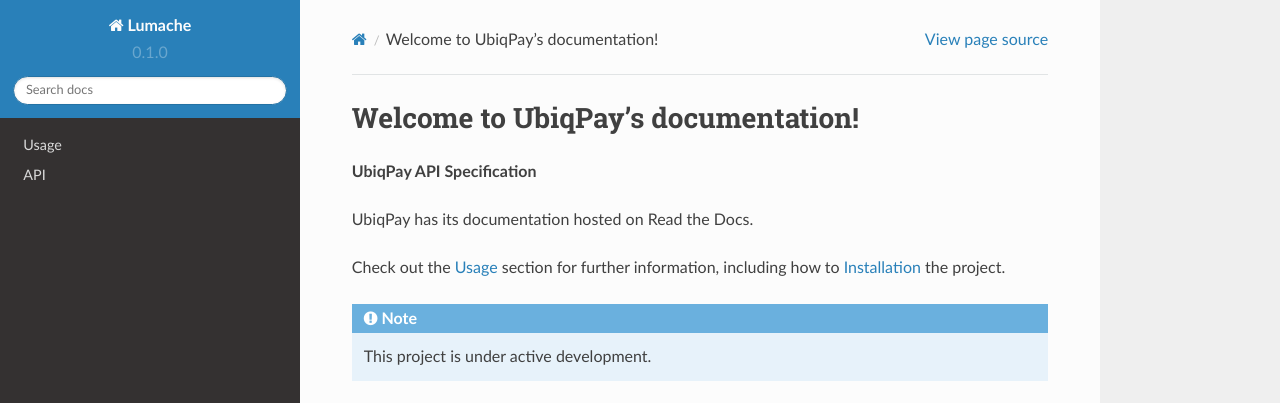
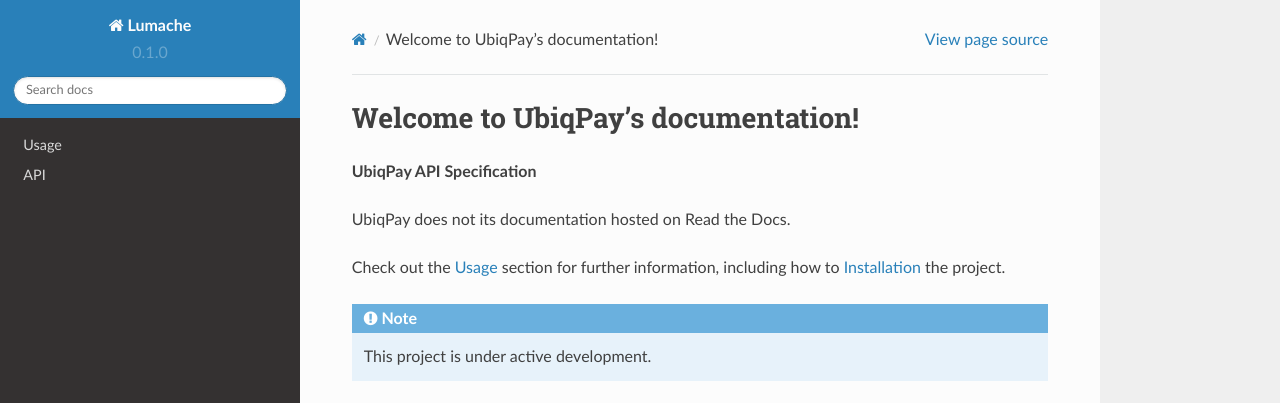
Before and after one commit to nelsonkimaiga/animated-waffle, a Sphinx documentation site: the page built from docs/source/index.rst, in a window 1280 px wide. Shown: the top 403 px of the page. Built offline with Sphinx 7.4.7 and the Read the Docs theme 2.0.0, drawn with Linux system fonts in a browser that asks for light colours.

Commit message:
Update index.rst

```diff
--- a/docs/source/index.rst
+++ b/docs/source/index.rst
@@ -3,7 +3,7 @@
 
 **UbiqPay API Specification**
 
-UbiqPay has its documentation hosted on Read the Docs.
+UbiqPay does not its documentation hosted on Read the Docs.
 
 Check out the :doc:`usage` section for further information, including
 how to :ref:`installation` the project.
```
